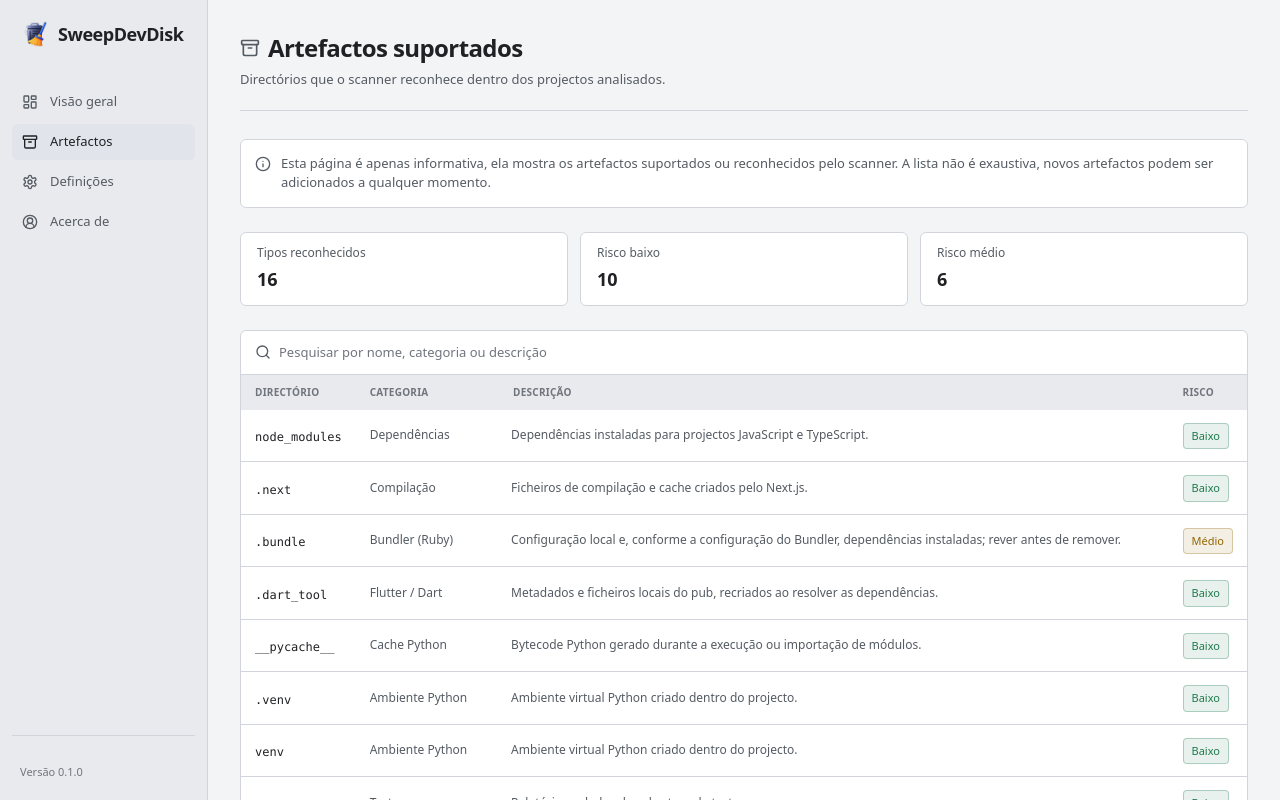
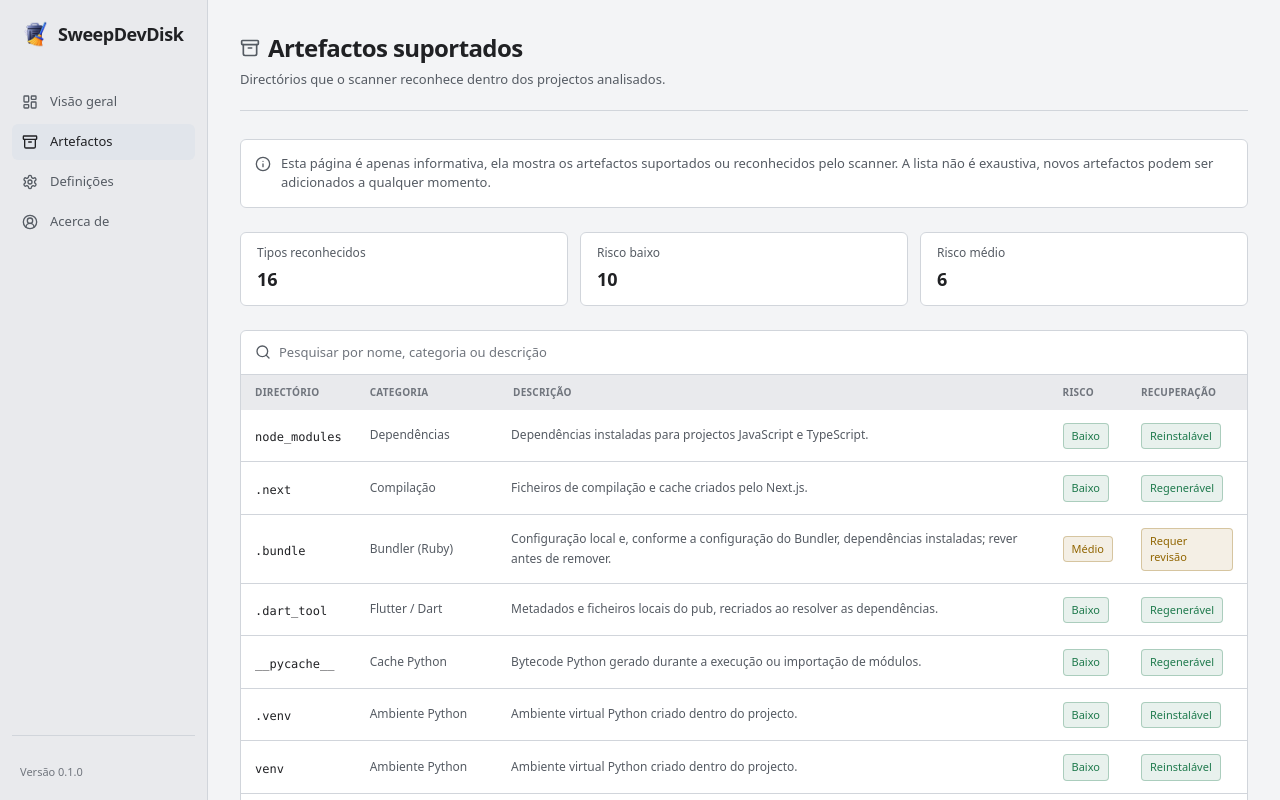
Before and after one commit to FridsonFirmino/sweep-dev-disk, a React (Vite) app: page / in a window 1280 px wide. Both pictures are taken after a click on the button "Artefactos". Built offline with nearby package versions, Linux system fonts and the light colour scheme.

Commit message:
feat(artifacts): enhance supported artifacts page with recovery information and improve layout

```diff
--- a/package.json
+++ b/package.json
@@ -1,5 +1,5 @@
 {
-  "name": "sweep-dev-disk",
+  "name": "SweepDevDisk",
   "private": true,
   "version": "0.1.0",
   "type": "module",
--- a/src-tauri/tauri.conf.json
+++ b/src-tauri/tauri.conf.json
@@ -1,6 +1,6 @@
 {
   "$schema": "https://schema.tauri.app/config/2",
-  "productName": "sweep-dev-disk",
+  "productName": "SweepDevDisk",
   "version": "0.1.0",
   "identifier": "com.fridson-firmino.sweep-dev-disk",
   "build": {
--- a/src/features/artifacts/SupportedArtifactsPage.tsx
+++ b/src/features/artifacts/SupportedArtifactsPage.tsx
@@ -1,5 +1,6 @@
 import supportedArtifacts from "@/data/supported-artifacts.json";
 import { Archive, Info, Search } from "lucide-react";
+import { artifactRecovery, type RecoveryInfo } from "@/lib/artifacts";
 import { useMemo, useState } from "react";
 
 export function SupportedArtifactsPage() {
@@ -64,7 +65,7 @@ export function SupportedArtifactsPage() {
 
         {artifacts.length > 0 ? (
           <div className="overflow-x-auto">
-            <table className="w-full min-w-[680px] border-collapse text-left">
+            <table className="w-full min-w-[800px] border-collapse text-left">
               <thead className="bg-sidebar text-[10px] font-medium uppercase tracking-wide text-muted">
                 <tr>
                   <th scope="col" className="px-3.5 py-2.5">
@@ -78,6 +79,9 @@ export function SupportedArtifactsPage() {
                   </th>
                   <th scope="col" className="px-3.5 py-2.5">
                     Risco
+                  </th>
+                  <th scope="col" className="px-3.5 py-2.5">
+                    Recuperação
                   </th>
                 </tr>
               </thead>
@@ -95,6 +99,9 @@ export function SupportedArtifactsPage() {
                     </td>
                     <td className="whitespace-nowrap px-3.5 py-3">
                       <RiskBadge risk={artifact.risk} />
+                    </td>
+                    <td className="px-3.5 py-3">
+                      <RecoveryBadge recovery={artifactRecovery(artifact.name)} />
                     </td>
                   </tr>
                 ))}
@@ -130,3 +137,18 @@ function RiskBadge({ risk }: { risk: string }) {
     </span>
   );
 }
+
+function RecoveryBadge({ recovery }: { recovery: RecoveryInfo | null }) {
+  if (!recovery) {
+    return <span className="text-[11px] text-muted">—</span>;
+  }
+  const isSafe = recovery.kind !== "review";
+  return (
+    <span
+      title={recovery.note}
+      className={`inline-flex rounded border px-2 py-1 text-[11px] font-medium ${isSafe ? "border-success/30 bg-success/10 text-success" : "border-warning/30 bg-warning/10 text-warning"}`}
+    >
+      {recovery.label}
+    </span>
+  );
+}
--- a/src/features/overview/components/ArtifactItem.tsx
+++ b/src/features/overview/components/ArtifactItem.tsx
@@ -1,6 +1,8 @@
-import { ShieldCheck } from "lucide-react";
+import { artifactRecovery, type ArtifactRecovery } from "@/lib/artifacts";
 import { formatBytes } from "@/lib/format";
 import type { Artifact } from "@/types/domain";
+import { AlertTriangle, Download, RefreshCw, ShieldCheck } from "lucide-react";
+import type { ComponentType } from "react";
 
 interface ArtifactItemProps {
   artifact: Artifact;
@@ -8,7 +10,22 @@ interface ArtifactItemProps {
   onChange: () => void;
 }
 
+const RECOVERY_ICONS: Record<ArtifactRecovery, ComponentType<{ className?: string }>> = {
+  reinstallable: Download,
+  regenerable: RefreshCw,
+  review: AlertTriangle,
+};
+
+const RECOVERY_TONES: Record<ArtifactRecovery, string> = {
+  reinstallable: "text-success",
+  regenerable: "text-success",
+  review: "text-warning",
+};
+
 export function ArtifactItem({ artifact, checked, onChange }: ArtifactItemProps) {
+  const recovery = artifactRecovery(artifact.name);
+  const RecoveryIcon = recovery ? RECOVERY_ICONS[recovery.kind] : null;
+
   return (
     <li>
       <label className="flex cursor-pointer items-start gap-2.5 rounded px-1.5 py-2 hover:bg-hover">
@@ -34,6 +51,16 @@ export function ArtifactItem({ artifact, checked, onChange }: ArtifactItemProps)
           <span className="mt-1 flex items-center gap-1 text-[10px] capitalize text-secondary">
             <ShieldCheck className="size-3" aria-hidden="true" /> risco {artifact.risk}
           </span>
+          {recovery && RecoveryIcon && (
+            <span
+              className={`mt-1 flex items-start gap-1 text-[10px] leading-4 ${RECOVERY_TONES[recovery.kind]}`}
+            >
+              <RecoveryIcon className="mt-0.5 size-3 shrink-0" aria-hidden="true" />
+              <span>
+                <span className="font-medium">{recovery.label}</span>: {recovery.note}
+              </span>
+            </span>
+          )}
         </span>
       </label>
     </li>
--- /dev/null
+++ b/src/lib/artifacts.ts
@@ -0,0 +1,47 @@
+import supportedArtifacts from "@/data/supported-artifacts.json";
+
+export type ArtifactRecovery = "reinstallable" | "regenerable" | "review";
+
+export interface RecoveryInfo {
+  kind: ArtifactRecovery;
+  label: string;
+  note: string;
+}
+
+interface CatalogEntry {
+  name: string;
+  category: string;
+  description: string;
+  risk: "low" | "medium" | "high";
+  recovery: ArtifactRecovery;
+}
+
+const RECOVERY: Record<ArtifactRecovery, Omit<RecoveryInfo, "kind">> = {
+  reinstallable: {
+    label: "Reinstalável",
+    note: "remover é seguro, recupera-se ao instalar novamente as dependências.",
+  },
+  regenerable: {
+    label: "Regenerável",
+    note: "remover é seguro, volta a ser gerado na próxima compilação.",
+  },
+  review: {
+    label: "Requer revisão",
+    note: "pode conter dados não recuperáveis, rever antes de remover.",
+  },
+};
+
+const recoveryByName = new Map<string, ArtifactRecovery>(
+  (supportedArtifacts as CatalogEntry[]).map((entry) => [
+    entry.name.toLocaleLowerCase("pt-PT"),
+    entry.recovery,
+  ]),
+);
+
+export function artifactRecovery(name: string): RecoveryInfo | null {
+  const kind = recoveryByName.get(name.toLocaleLowerCase("pt-PT"));
+  if (kind === undefined) {
+    return null;
+  }
+  return { kind, ...RECOVERY[kind] };
+}
```
